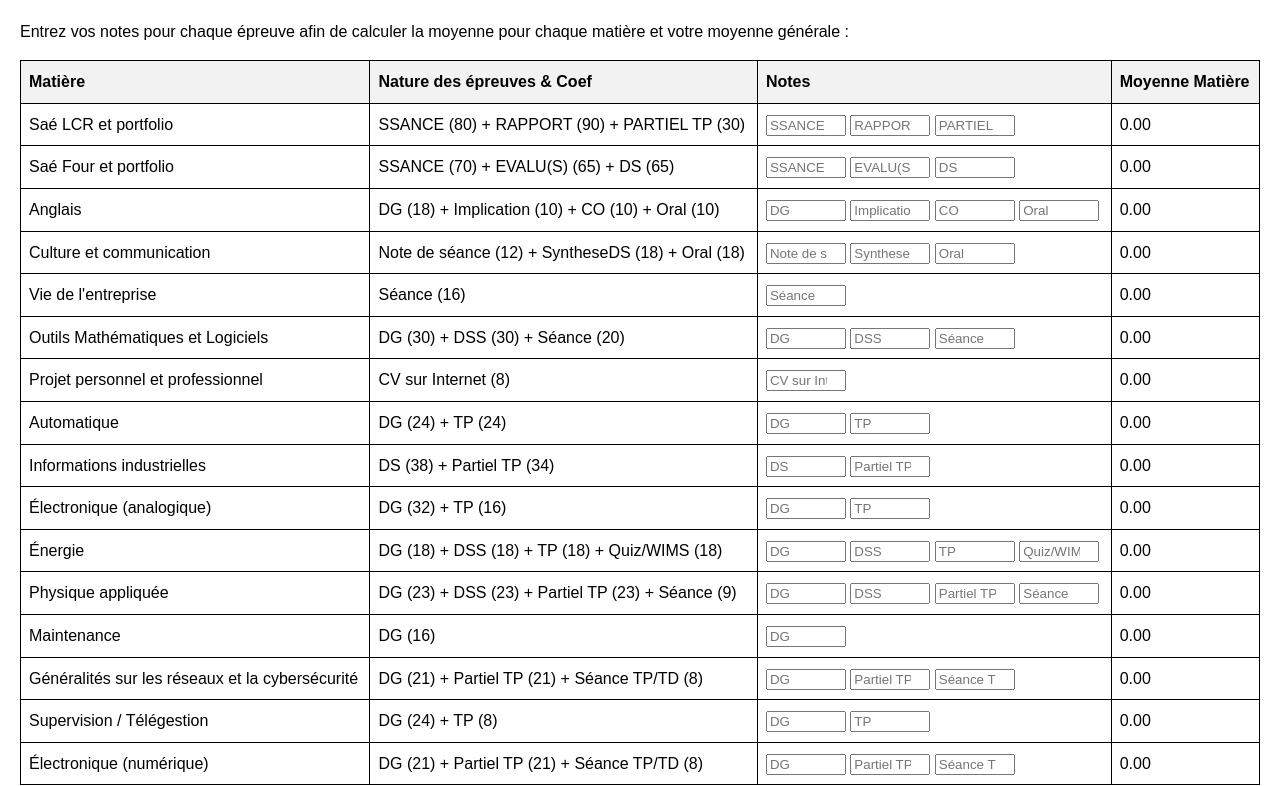
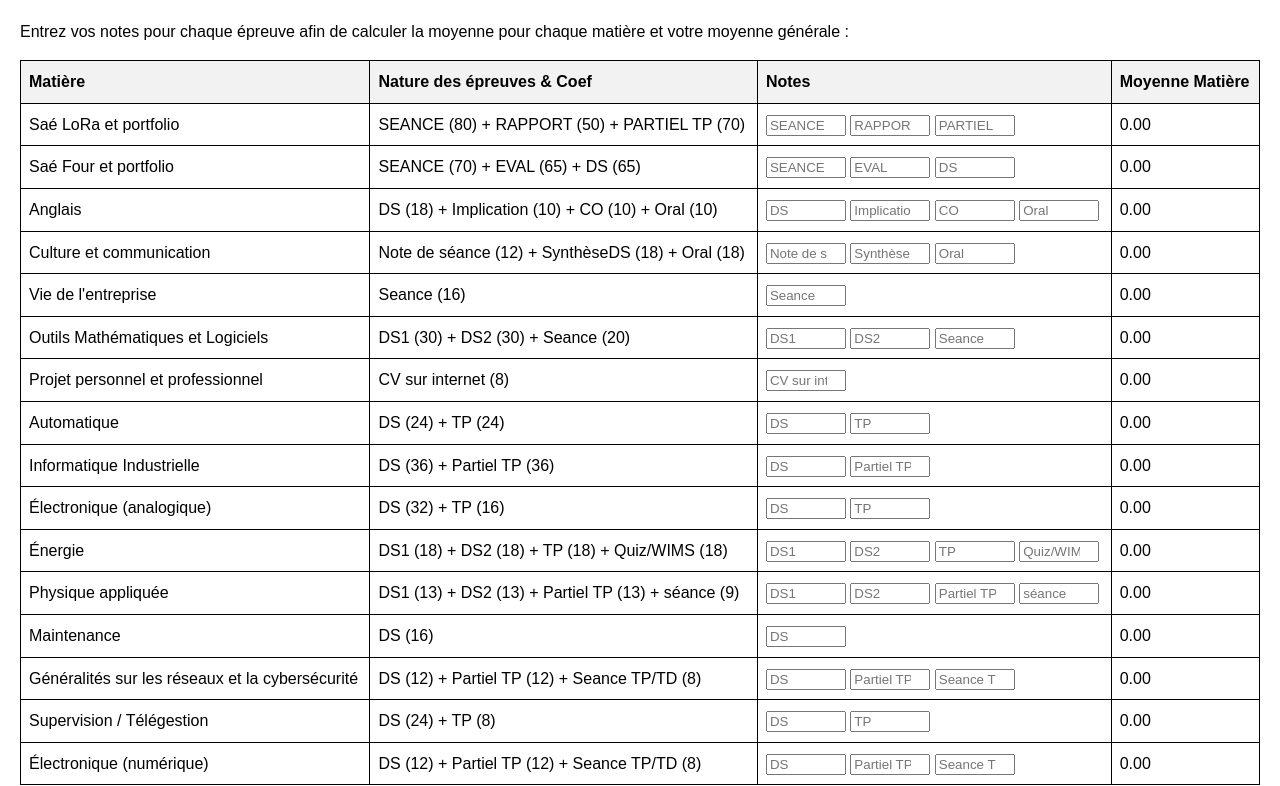
Before and after one commit to H7-216/calculmoyenne, a plain HTML site: page index.html in a window 1280 px wide. Shown: the part 203-989 px from the top of the page. Drawn offline with Linux system fonts and the light colour scheme.

Commit message:
Update index.html

```diff
--- a/index.html
+++ b/index.html
@@ -89,30 +89,30 @@
         </thead>
         <tbody>
             <tr>
-                <td>Saé LCR et portfolio</td>
-                <td>SSANCE (80) + RAPPORT (90) + PARTIEL TP (30)</td>
+                <td>Saé LoRa et portfolio</td>
+                <td>SEANCE (80) + RAPPORT (50) + PARTIEL TP (70)</td>
                 <td>
-                    <input type="number" min="0" max="20" step="0.01" placeholder="SSANCE" class="note" data-coef="80">
-                    <input type="number" min="0" max="20" step="0.01" placeholder="RAPPORT" class="note" data-coef="90">
-                    <input type="number" min="0" max="20" step="0.01" placeholder="PARTIEL TP" class="note" data-coef="30">
+                    <input type="number" min="0" max="20" step="0.01" placeholder="SEANCE" class="note" data-coef="80">
+                    <input type="number" min="0" max="20" step="0.01" placeholder="RAPPORT" class="note" data-coef="50">
+                    <input type="number" min="0" max="20" step="0.01" placeholder="PARTIEL TP" class="note" data-coef="70">
                 </td>
                 <td><span class="moyenne-matiere">0.00</span></td>
             </tr>
             <tr>
                 <td>Saé Four et portfolio</td>
-                <td>SSANCE (70) + EVALU(S) (65) + DS (65)</td>
+                <td>SEANCE (70) + EVAL (65) + DS (65)</td>
                 <td>
-                    <input type="number" min="0" max="20" step="0.01" placeholder="SSANCE" class="note" data-coef="70">
-                    <input type="number" min="0" max="20" step="0.01" placeholder="EVALU(S)" class="note" data-coef="65">
+                    <input type="number" min="0" max="20" step="0.01" placeholder="SEANCE" class="note" data-coef="70">
+                    <input type="number" min="0" max="20" step="0.01" placeholder="EVAL" class="note" data-coef="65">
                     <input type="number" min="0" max="20" step="0.01" placeholder="DS" class="note" data-coef="65">
                 </td>
                 <td><span class="moyenne-matiere">0.00</span></td>
             </tr>
             <tr>
                 <td>Anglais</td>
-                <td>DG (18) + Implication (10) + CO (10) + Oral (10)</td>
+                <td>DS (18) + Implication (10) + CO (10) + Oral (10)</td>
                 <td>
-                    <input type="number" min="0" max="20" step="0.01" placeholder="DG" class="note" data-coef="18">
+                    <input type="number" min="0" max="20" step="0.01" placeholder="DS" class="note" data-coef="18">
                     <input type="number" min="0" max="20" step="0.01" placeholder="Implication" class="note" data-coef="10">
                     <input type="number" min="0" max="20" step="0.01" placeholder="CO" class="note" data-coef="10">
                     <input type="number" min="0" max="20" step="0.01" placeholder="Oral" class="note" data-coef="10">
@@ -121,73 +121,73 @@
             </tr>
             <tr>
                 <td>Culture et communication</td>
-                <td>Note de séance (12) + SyntheseDS (18) + Oral (18)</td>
+                <td>Note de séance (12) + SynthèseDS (18) + Oral (18)</td>
                 <td>
                     <input type="number" min="0" max="20" step="0.01" placeholder="Note de séance" class="note" data-coef="12">
-                    <input type="number" min="0" max="20" step="0.01" placeholder="SyntheseDS" class="note" data-coef="18">
+                    <input type="number" min="0" max="20" step="0.01" placeholder="SynthèseDS" class="note" data-coef="18">
                     <input type="number" min="0" max="20" step="0.01" placeholder="Oral" class="note" data-coef="18">
                 </td>
                 <td><span class="moyenne-matiere">0.00</span></td>
             </tr>
             <tr>
                 <td>Vie de l'entreprise</td>
-                <td>Séance (16)</td>
+                <td>Seance (16)</td>
                 <td>
-                    <input type="number" min="0" max="20" step="0.01" placeholder="Séance" class="note" data-coef="16">
+                    <input type="number" min="0" max="20" step="0.01" placeholder="Seance" class="note" data-coef="16">
                 </td>
                 <td><span class="moyenne-matiere">0.00</span></td>
             </tr>
             <tr>
                 <td>Outils Mathématiques et Logiciels</td>
-                <td>DG (30) + DSS (30) + Séance (20)</td>
+                <td>DS1 (30) + DS2 (30) + Seance (20)</td>
                 <td>
-                    <input type="number" min="0" max="20" step="0.01" placeholder="DG" class="note" data-coef="30">
-                    <input type="number" min="0" max="20" step="0.01" placeholder="DSS" class="note" data-coef="30">
-                    <input type="number" min="0" max="20" step="0.01" placeholder="Séance" class="note" data-coef="20">
+                    <input type="number" min="0" max="20" step="0.01" placeholder="DS1" class="note" data-coef="30">
+                    <input type="number" min="0" max="20" step="0.01" placeholder="DS2" class="note" data-coef="30">
+                    <input type="number" min="0" max="20" step="0.01" placeholder="Seance" class="note" data-coef="20">
                 </td>
                 <td><span class="moyenne-matiere">0.00</span></td>
             </tr>
             <tr>
                 <td>Projet personnel et professionnel</td>
-                <td>CV sur Internet (8)</td>
+                <td>CV sur internet (8)</td>
                 <td>
-                    <input type="number" min="0" max="20" step="0.01" placeholder="CV sur Internet" class="note" data-coef="8">
+                    <input type="number" min="0" max="20" step="0.01" placeholder="CV sur internet" class="note" data-coef="8">
                 </td>
                 <td><span class="moyenne-matiere">0.00</span></td>
             </tr>
             <tr>
                 <td>Automatique</td>
-                <td>DG (24) + TP (24)</td>
+                <td>DS (24) + TP (24)</td>
                 <td>
-                    <input type="number" min="0" max="20" step="0.01" placeholder="DG" class="note" data-coef="24">
+                    <input type="number" min="0" max="20" step="0.01" placeholder="DS" class="note" data-coef="24">
                     <input type="number" min="0" max="20" step="0.01" placeholder="TP" class="note" data-coef="24">
                 </td>
                 <td><span class="moyenne-matiere">0.00</span></td>
             </tr>
             <tr>
-                <td>Informations industrielles</td>
-                <td>DS (38) + Partiel TP (34)</td>
+                <td>Informatique Industrielle</td>
+                <td>DS (36) + Partiel TP (36)</td>
                 <td>
-                    <input type="number" min="0" max="20" step="0.01" placeholder="DS" class="note" data-coef="38">
-                    <input type="number" min="0" max="20" step="0.01" placeholder="Partiel TP" class="note" data-coef="34">
+                    <input type="number" min="0" max="20" step="0.01" placeholder="DS" class="note" data-coef="36">
+                    <input type="number" min="0" max="20" step="0.01" placeholder="Partiel TP" class="note" data-coef="36">
                 </td>
                 <td><span class="moyenne-matiere">0.00</span></td>
             </tr>
             <tr>
                 <td>Électronique (analogique)</td>
-                <td>DG (32) + TP (16)</td>
+                <td>DS (32) + TP (16)</td>
                 <td>
-                    <input type="number" min="0" max="20" step="0.01" placeholder="DG" class="note" data-coef="32">
+                    <input type="number" min="0" max="20" step="0.01" placeholder="DS" class="note" data-coef="32">
                     <input type="number" min="0" max="20" step="0.01" placeholder="TP" class="note" data-coef="16">
                 </td>
                 <td><span class="moyenne-matiere">0.00</span></td>
             </tr>
             <tr>
                 <td>Énergie</td>
-                <td>DG (18) + DSS (18) + TP (18) + Quiz/WIMS (18)</td>
+                <td>DS1 (18) + DS2 (18) + TP (18) + Quiz/WIMS (18)</td>
                 <td>
-                    <input type="number" min="0" max="20" step="0.01" placeholder="DG" class="note" data-coef="18">
-                    <input type="number" min="0" max="20" step="0.01" placeholder="DSS" class="note" data-coef="18">
+                    <input type="number" min="0" max="20" step="0.01" placeholder="DS1" class="note" data-coef="18">
+                    <input type="number" min="0" max="20" step="0.01" placeholder="DS2" class="note" data-coef="18">
                     <input type="number" min="0" max="20" step="0.01" placeholder="TP" class="note" data-coef="18">
                     <input type="number" min="0" max="20" step="0.01" placeholder="Quiz/WIMS" class="note" data-coef="18">
                 </td>
@@ -195,49 +195,49 @@
             </tr>
             <tr>
                 <td>Physique appliquée</td>
-                <td>DG (23) + DSS (23) + Partiel TP (23) + Séance (9)</td>
+                <td>DS1 (13) + DS2 (13) + Partiel TP (13) + séance (9)</td>
                 <td>
-                    <input type="number" min="0" max="20" step="0.01" placeholder="DG" class="note" data-coef="23">
-                    <input type="number" min="0" max="20" step="0.01" placeholder="DSS" class="note" data-coef="23">
-                    <input type="number" min="0" max="20" step="0.01" placeholder="Partiel TP" class="note" data-coef="23">
-                    <input type="number" min="0" max="20" step="0.01" placeholder="Séance" class="note" data-coef="9">
+                    <input type="number" min="0" max="20" step="0.01" placeholder="DS1" class="note" data-coef="13">
+                    <input type="number" min="0" max="20" step="0.01" placeholder="DS2" class="note" data-coef="13">
+                    <input type="number" min="0" max="20" step="0.01" placeholder="Partiel TP" class="note" data-coef="13">
+                    <input type="number" min="0" max="20" step="0.01" placeholder="séance" class="note" data-coef="9">
                 </td>
                 <td><span class="moyenne-matiere">0.00</span></td>
             </tr>
             <tr>
                 <td>Maintenance</td>
-                <td>DG (16)</td>
+                <td>DS (16)</td>
                 <td>
-                    <input type="number" min="0" max="20" step="0.01" placeholder="DG" class="note" data-coef="16">
+                    <input type="number" min="0" max="20" step="0.01" placeholder="DS" class="note" data-coef="16">
                 </td>
                 <td><span class="moyenne-matiere">0.00</span></td>
             </tr>
             <tr>
                 <td>Généralités sur les réseaux et la cybersécurité</td>
-                <td>DG (21) + Partiel TP (21) + Séance TP/TD (8)</td>
+                <td>DS (12) + Partiel TP (12) + Seance TP/TD (8)</td>
                 <td>
-                    <input type="number" min="0" max="20" step="0.01" placeholder="DG" class="note" data-coef="21">
-                    <input type="number" min="0" max="20" step="0.01" placeholder="Partiel TP" class="note" data-coef="21">
-                    <input type="number" min="0" max="20" step="0.01" placeholder="Séance TP/TD" class="note" data-coef="8">
+                    <input type="number" min="0" max="20" step="0.01" placeholder="DS" class="note" data-coef="12">
+                    <input type="number" min="0" max="20" step="0.01" placeholder="Partiel TP" class="note" data-coef="12">
+                    <input type="number" min="0" max="20" step="0.01" placeholder="Seance TP/TD" class="note" data-coef="8">
                 </td>
                 <td><span class="moyenne-matiere">0.00</span></td>
             </tr>
             <tr>
                 <td>Supervision / Télégestion</td>
-                <td>DG (24) + TP (8)</td>
+                <td>DS (24) + TP (8)</td>
                 <td>
-                    <input type="number" min="0" max="20" step="0.01" placeholder="DG" class="note" data-coef="24">
+                    <input type="number" min="0" max="20" step="0.01" placeholder="DS" class="note" data-coef="24">
                     <input type="number" min="0" max="20" step="0.01" placeholder="TP" class="note" data-coef="8">
                 </td>
                 <td><span class="moyenne-matiere">0.00</span></td>
             </tr>
             <tr>
                 <td>Électronique (numérique)</td>
-                <td>DG (21) + Partiel TP (21) + Séance TP/TD (8)</td>
+                <td>DS (12) + Partiel TP (12) + Seance TP/TD (8)</td>
                 <td>
-                    <input type="number" min="0" max="20" step="0.01" placeholder="DG" class="note" data-coef="21">
-                    <input type="number" min="0" max="20" step="0.01" placeholder="Partiel TP" class="note" data-coef="21">
-                    <input type="number" min="0" max="20" step="0.01" placeholder="Séance TP/TD" class="note" data-coef="8">
+                    <input type="number" min="0" max="20" step="0.01" placeholder="DS" class="note" data-coef="12">
+                    <input type="number" min="0" max="20" step="0.01" placeholder="Partiel TP" class="note" data-coef="12">
+                    <input type="number" min="0" max="20" step="0.01" placeholder="Seance TP/TD" class="note" data-coef="8">
                 </td>
                 <td><span class="moyenne-matiere">0.00</span></td>
             </tr>
```
